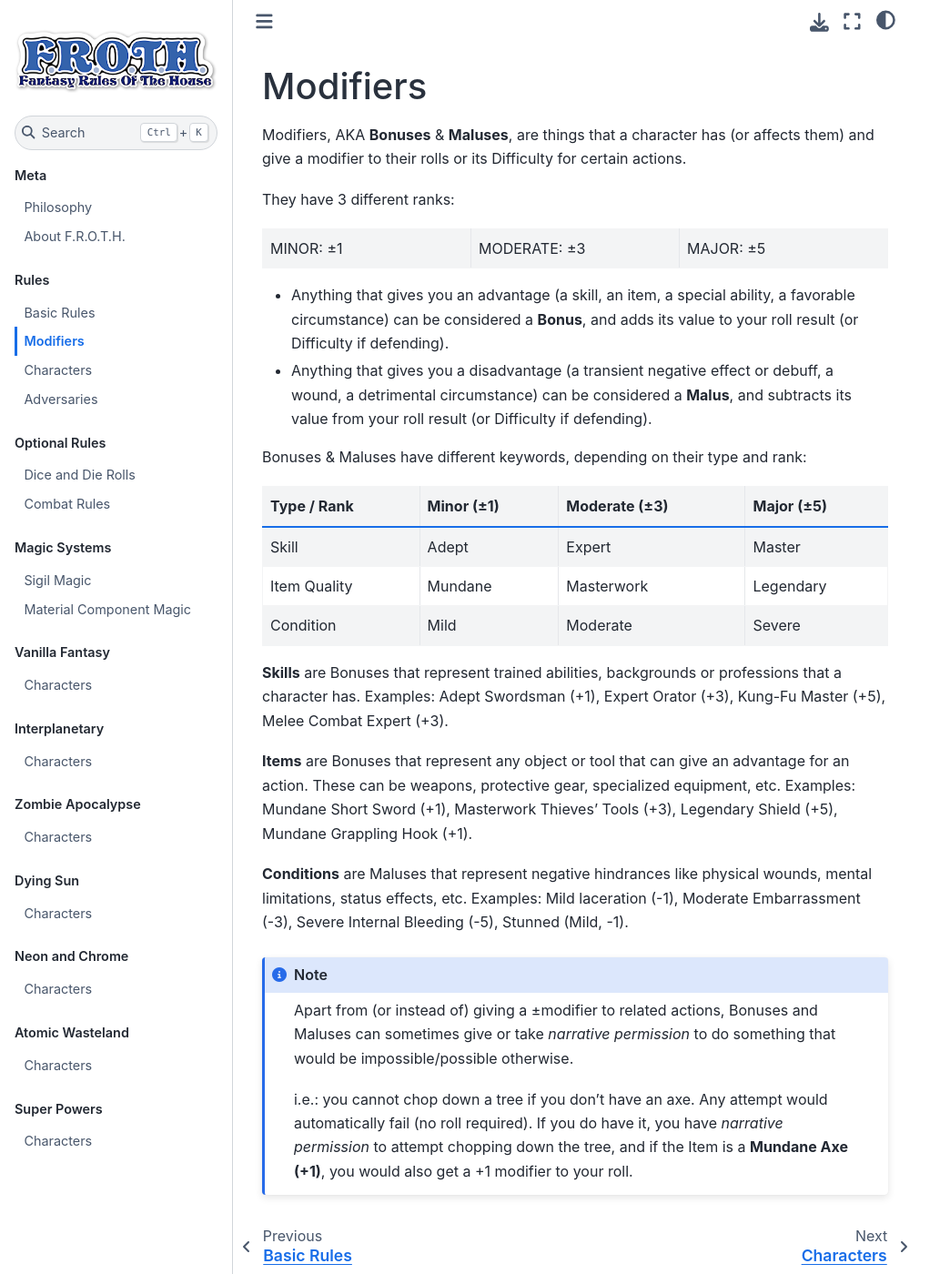
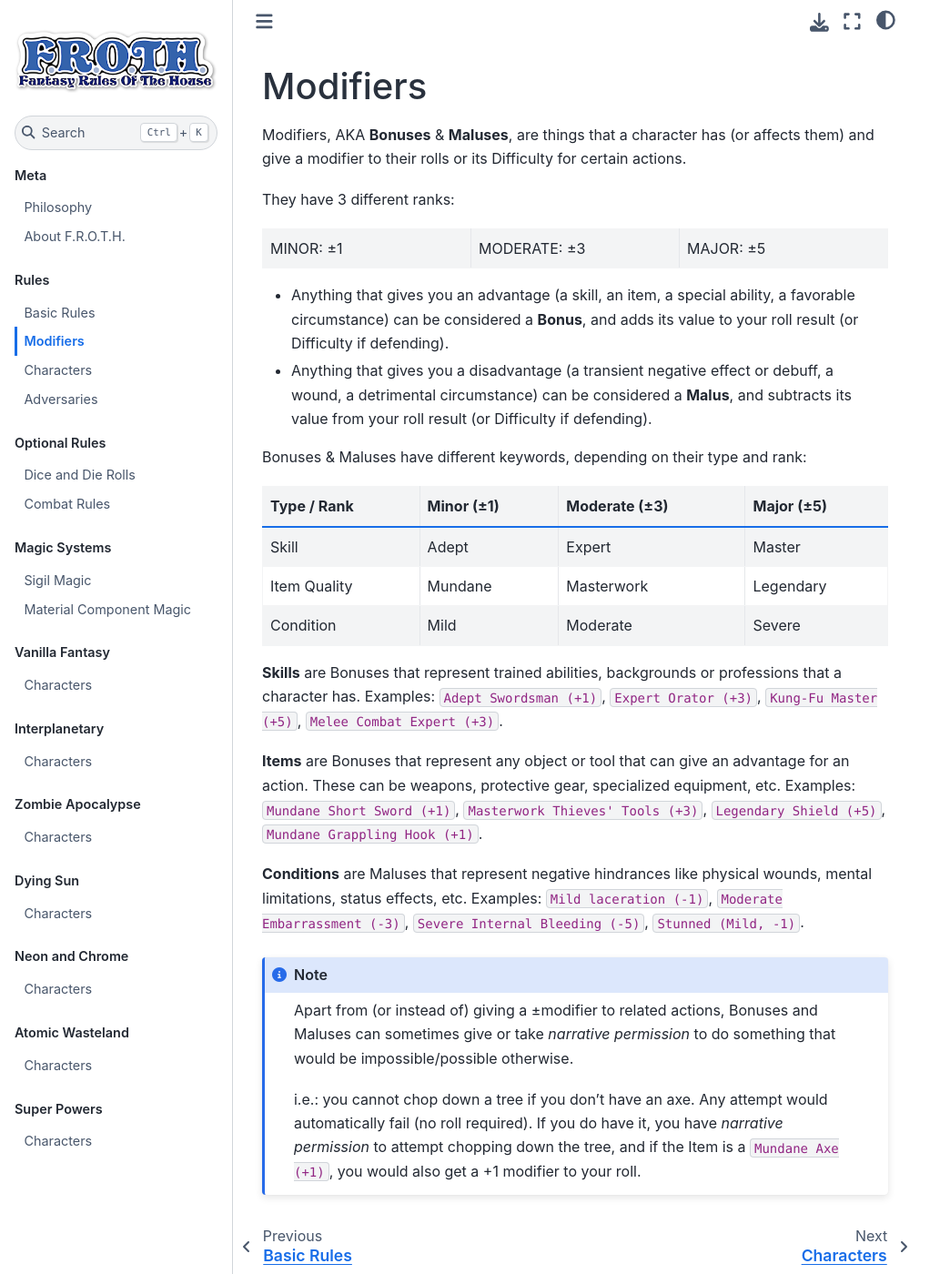
Before and after one commit to TaTooKa/froth, a Sphinx documentation site: the page built from docs/source/pages/rules/bonusesmaluses.rst, in a window 1280 px wide and 1400 px high. Shown: the whole window at 91% size, without its empty margins (0-1044 px from the left). Built offline with Sphinx 7.4.7 and the Sphinx Book theme 1.1.4, drawn with Linux system fonts in a browser that asks for light colours.

Commit message:
change style of bonuses

```diff
--- a/docs/source/pages/rules/bonusesmaluses.rst
+++ b/docs/source/pages/rules/bonusesmaluses.rst
@@ -32,18 +32,18 @@ Bonuses & Maluses have different keywords, depending on their type and rank:
 
 .. _skills:
 
-**Skills** are Bonuses that represent trained abilities, backgrounds or professions that a character has. Examples: Adept Swordsman (+1), Expert Orator (+3), Kung-Fu Master (+5), Melee Combat Expert (+3).
+**Skills** are Bonuses that represent trained abilities, backgrounds or professions that a character has. Examples: ``Adept Swordsman (+1)``, ``Expert Orator (+3)``, ``Kung-Fu Master (+5)``, ``Melee Combat Expert (+3)``.
 
 .. _items:
 
-**Items** are Bonuses that represent any object or tool that can give an advantage for an action. These can be weapons, protective gear, specialized equipment, etc. Examples: Mundane Short Sword (+1), Masterwork Thieves' Tools (+3), Legendary Shield (+5), Mundane Grappling Hook (+1).
+**Items** are Bonuses that represent any object or tool that can give an advantage for an action. These can be weapons, protective gear, specialized equipment, etc. Examples: ``Mundane Short Sword (+1)``, ``Masterwork Thieves' Tools (+3)``, ``Legendary Shield (+5)``, ``Mundane Grappling Hook (+1)``.
 
 .. _conditions:
 
-**Conditions** are Maluses that represent negative hindrances like physical wounds, mental limitations, status effects, etc.  Examples: Mild laceration (-1), Moderate Embarrassment (-3), Severe Internal Bleeding (-5), Stunned (Mild, -1).
+**Conditions** are Maluses that represent negative hindrances like physical wounds, mental limitations, status effects, etc.  Examples: ``Mild laceration (-1)``, ``Moderate Embarrassment (-3)``, ``Severe Internal Bleeding (-5)``, ``Stunned (Mild, -1)``.
 
 .. note::
 
    Apart from (or instead of) giving a ±modifier to related actions, Bonuses and Maluses can sometimes give or take *narrative permission* to do something that would be impossible/possible otherwise.
 
-   i.e.: you cannot chop down a tree if you don't have an axe. Any attempt would automatically fail (no roll required). If you do have it, you have *narrative permission* to attempt chopping down the tree, and if the Item is a **Mundane Axe (+1)**, you would also get a +1 modifier to your roll.
+   i.e.: you cannot chop down a tree if you don't have an axe. Any attempt would automatically fail (no roll required). If you do have it, you have *narrative permission* to attempt chopping down the tree, and if the Item is a ``Mundane Axe (+1)``, you would also get a +1 modifier to your roll.
```
